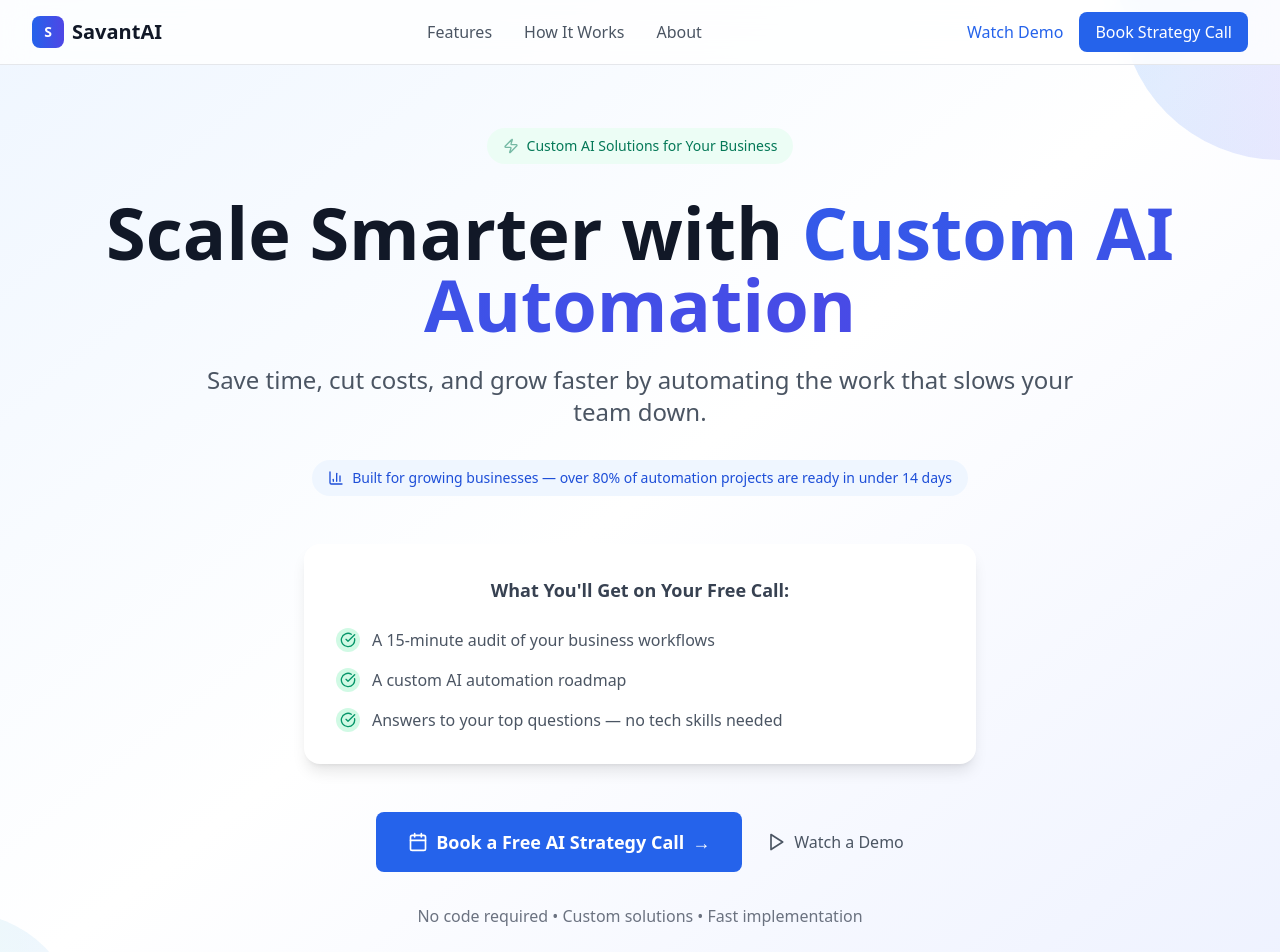
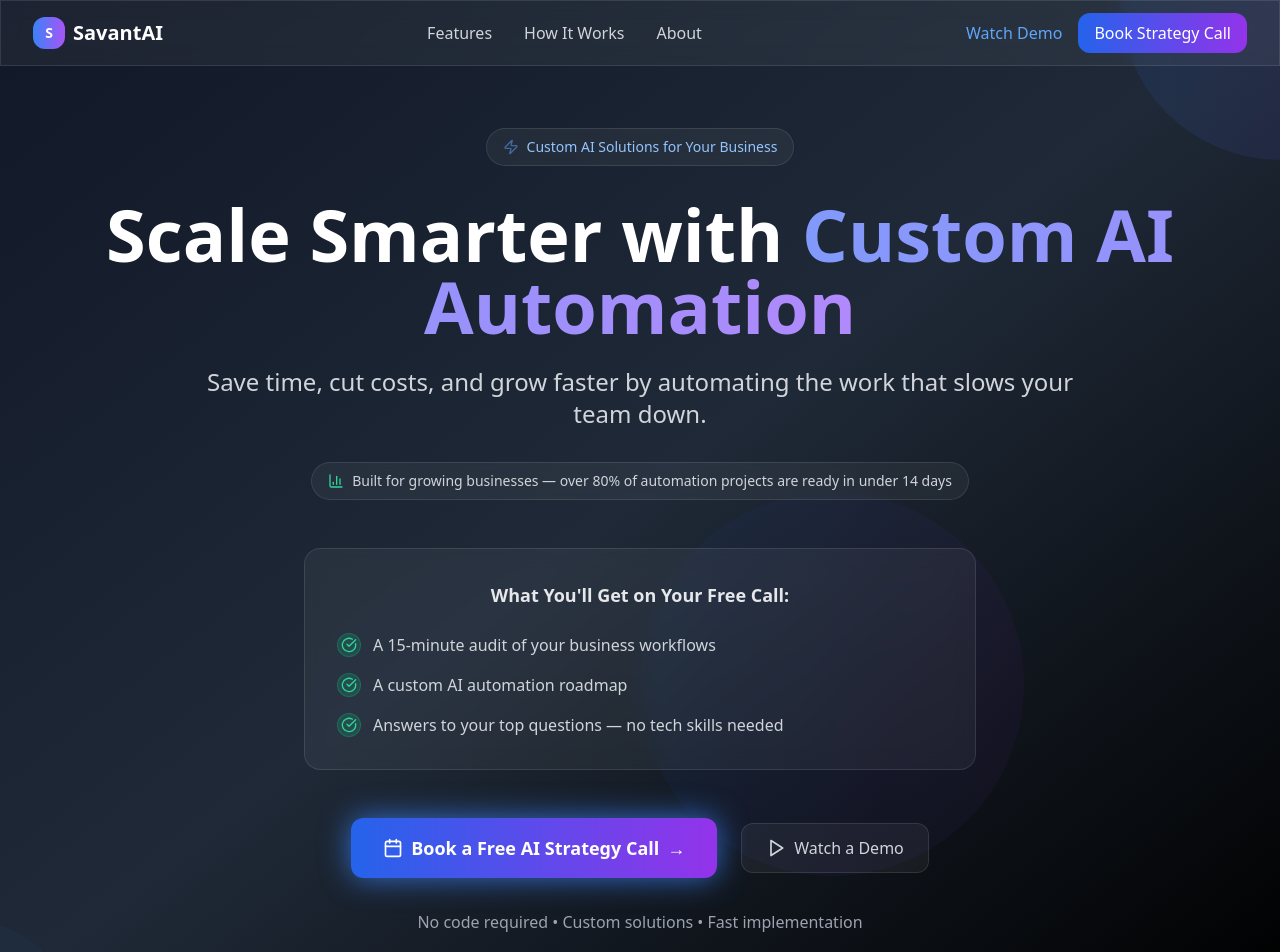
Before and after one commit to Jagrajveer/savant-ai, a React (Vite) app: page / in a window 1280 px wide. Shown: the top 952 px of the page. Built offline with nearby package versions, Linux system fonts and the light colour scheme.

Commit message:
Refactor: Implement modern, darker theme
Adjust the website's color scheme and styling to a modern, darker theme for improved visual appeal.

```diff
--- a/src/components/Header.tsx
+++ b/src/components/Header.tsx
@@ -7,32 +7,32 @@ const Header = () => {
   const [isMenuOpen, setIsMenuOpen] = useState(false);
 
   return (
-    <header className="fixed top-0 left-0 right-0 z-50 bg-white/80 backdrop-blur-md border-b border-gray-200">
+    <header className="fixed top-0 left-0 right-0 z-50 glass border-b border-gray-700">
       <div className="max-w-7xl mx-auto px-4 sm:px-6 lg:px-8">
         <div className="flex items-center justify-between h-16">
           {/* Logo */}
           <Link to="/" className="flex items-center space-x-2">
-            <div className="w-8 h-8 bg-gradient-to-r from-blue-600 to-indigo-600 rounded-lg flex items-center justify-center">
+            <div className="w-8 h-8 bg-gradient-to-r from-blue-500 to-purple-500 rounded-lg flex items-center justify-center">
               <span className="text-white font-bold text-sm">S</span>
             </div>
-            <span className="text-xl font-bold text-gray-900">SavantAI</span>
+            <span className="text-xl font-bold text-white">SavantAI</span>
           </Link>
 
           {/* Desktop Navigation */}
           <nav className="hidden md:flex items-center space-x-8">
-            <a href="#features" className="text-gray-600 hover:text-gray-900 transition-colors">Features</a>
-            <a href="#how-it-works" className="text-gray-600 hover:text-gray-900 transition-colors">How It Works</a>
-            <a href="#about" className="text-gray-600 hover:text-gray-900 transition-colors">About</a>
+            <a href="#features" className="text-gray-300 hover:text-white transition-colors">Features</a>
+            <a href="#how-it-works" className="text-gray-300 hover:text-white transition-colors">How It Works</a>
+            <a href="#about" className="text-gray-300 hover:text-white transition-colors">About</a>
           </nav>
 
           {/* Desktop CTA Buttons */}
           <div className="hidden md:flex items-center space-x-4">
-            <button className="text-blue-600 hover:text-blue-700 transition-colors">
+            <button className="text-blue-400 hover:text-blue-300 transition-colors">
               Watch Demo
             </button>
             <Link
               to="/demo-call"
-              className="bg-blue-600 text-white px-4 py-2 rounded-lg hover:bg-blue-700 transition-colors"
+              className="bg-gradient-to-r from-blue-600 to-purple-600 text-white px-4 py-2 rounded-lg hover:from-blue-700 hover:to-purple-700 transition-all duration-300 hover:scale-105"
             >
               Book Strategy Call
             </Link>
@@ -40,7 +40,7 @@ const Header = () => {
 
           {/* Mobile Menu Button */}
           <button
-            className="md:hidden"
+            className="md:hidden text-white"
             onClick={() => setIsMenuOpen(!isMenuOpen)}
           >
             {isMenuOpen ? <X size={24} /> : <Menu size={24} />}
@@ -49,17 +49,17 @@ const Header = () => {
 
         {/* Mobile Menu */}
         {isMenuOpen && (
-          <div className="md:hidden py-4 border-t border-gray-200">
+          <div className="md:hidden py-4 border-t border-gray-700">
             <nav className="flex flex-col space-y-4">
-              <a href="#features" className="text-gray-600 hover:text-gray-900 transition-colors">Features</a>
-              <a href="#how-it-works" className="text-gray-600 hover:text-gray-900 transition-colors">How It Works</a>
-              <a href="#about" className="text-gray-600 hover:text-gray-900 transition-colors">About</a>
-              <button className="text-blue-600 hover:text-blue-700 transition-colors text-left">
+              <a href="#features" className="text-gray-300 hover:text-white transition-colors">Features</a>
+              <a href="#how-it-works" className="text-gray-300 hover:text-white transition-colors">How It Works</a>
+              <a href="#about" className="text-gray-300 hover:text-white transition-colors">About</a>
+              <button className="text-blue-400 hover:text-blue-300 transition-colors text-left">
                 Watch Demo
               </button>
               <Link
                 to="/demo-call"
-                className="bg-blue-600 text-white px-4 py-2 rounded-lg hover:bg-blue-700 transition-colors text-center"
+                className="bg-gradient-to-r from-blue-600 to-purple-600 text-white px-4 py-2 rounded-lg hover:from-blue-700 hover:to-purple-700 transition-all duration-300 text-center"
               >
                 Book Strategy Call
               </Link>
--- a/src/components/HeroSection.tsx
+++ b/src/components/HeroSection.tsx
@@ -5,60 +5,61 @@ import { Link } from 'react-router-dom';
 
 const HeroSection = () => {
   return (
-    <section className="pt-32 pb-16 bg-gradient-to-br from-blue-50 via-white to-indigo-50 relative overflow-hidden">
+    <section className="pt-32 pb-16 bg-gradient-to-br from-gray-900 via-gray-800 to-black relative overflow-hidden">
       {/* Animated background elements */}
       <div className="absolute inset-0 overflow-hidden">
-        <div className="absolute -top-40 -right-40 w-80 h-80 bg-gradient-to-r from-blue-400/20 to-purple-400/20 rounded-full animate-pulse delay-1000"></div>
-        <div className="absolute -bottom-40 -left-40 w-60 h-60 bg-gradient-to-r from-emerald-400/20 to-blue-400/20 rounded-full animate-pulse delay-2000"></div>
+        <div className="absolute -top-40 -right-40 w-80 h-80 bg-gradient-to-r from-blue-500/10 to-purple-500/10 rounded-full animate-pulse delay-1000"></div>
+        <div className="absolute -bottom-40 -left-40 w-60 h-60 bg-gradient-to-r from-emerald-500/10 to-blue-500/10 rounded-full animate-pulse delay-2000"></div>
+        <div className="absolute top-1/2 left-1/2 transform -translate-x-1/2 -translate-y-1/2 w-96 h-96 bg-gradient-to-r from-blue-600/5 to-purple-600/5 rounded-full animate-float"></div>
       </div>
 
       <div className="max-w-7xl mx-auto px-4 sm:px-6 lg:px-8 text-center relative z-10">
         {/* Trust Badge */}
-        <div className="inline-flex items-center space-x-2 bg-emerald-50 text-emerald-700 px-4 py-2 rounded-full mb-8 animate-fade-in-up hover:scale-105 transition-all duration-300">
-          <Zap size={16} className="animate-pulse" />
+        <div className="inline-flex items-center space-x-2 glass text-blue-300 px-4 py-2 rounded-full mb-8 animate-fade-in-up hover:scale-105 transition-all duration-300">
+          <Zap size={16} className="animate-pulse text-blue-400" />
           <span className="text-sm font-medium">Custom AI Solutions for Your Business</span>
         </div>
 
         {/* Main Headline */}
-        <h1 className="text-5xl md:text-7xl font-bold text-gray-900 mb-6 animate-fade-in-up delay-200">
+        <h1 className="text-5xl md:text-7xl font-bold text-white mb-6 animate-fade-in-up delay-200">
           Scale Smarter with{' '}
-          <span className="bg-gradient-to-r from-blue-600 to-indigo-600 bg-clip-text text-transparent animate-gradient-shift">
+          <span className="bg-gradient-to-r from-blue-400 to-purple-400 bg-clip-text text-transparent animate-gradient-shift">
             Custom AI Automation
           </span>
         </h1>
 
         {/* Subheadline */}
-        <p className="text-xl md:text-2xl text-gray-600 mb-8 max-w-4xl mx-auto animate-fade-in-up delay-400">
+        <p className="text-xl md:text-2xl text-gray-300 mb-8 max-w-4xl mx-auto animate-fade-in-up delay-400">
           Save time, cut costs, and grow faster by automating the work that slows your team down.
         </p>
 
         {/* Social Proof Badge */}
-        <div className="inline-flex items-center space-x-2 bg-blue-50 text-blue-700 px-4 py-2 rounded-full mb-12 animate-fade-in-up delay-500 hover:scale-105 transition-all duration-300">
-          <BarChart3 className="w-4 h-4" />
+        <div className="inline-flex items-center space-x-2 glass text-gray-300 px-4 py-2 rounded-full mb-12 animate-fade-in-up delay-500 hover:scale-105 transition-all duration-300">
+          <BarChart3 className="w-4 h-4 text-emerald-400" />
           <span className="text-sm">Built for growing businesses — over 80% of automation projects are ready in under 14 days</span>
         </div>
 
         {/* What You'll Get */}
-        <div className="bg-white rounded-2xl shadow-lg p-8 mb-12 max-w-2xl mx-auto animate-fade-in-up delay-600 hover:shadow-2xl transition-all duration-500 hover:scale-105">
-          <h3 className="text-lg font-semibold text-gray-700 mb-6">What You'll Get on Your Free Call:</h3>
+        <div className="glass rounded-2xl p-8 mb-12 max-w-2xl mx-auto animate-fade-in-up delay-600 hover:shadow-2xl transition-all duration-500 hover:scale-105 border border-gray-700">
+          <h3 className="text-lg font-semibold text-gray-200 mb-6">What You'll Get on Your Free Call:</h3>
           <div className="space-y-4 text-left">
             <div className="flex items-center space-x-3 group hover:translate-x-2 transition-all duration-300">
-              <div className="w-6 h-6 bg-emerald-100 rounded-full flex items-center justify-center group-hover:scale-110 transition-transform duration-300">
-                <CheckCircle className="w-4 h-4 text-emerald-600" />
+              <div className="w-6 h-6 bg-emerald-500/20 rounded-full flex items-center justify-center group-hover:scale-110 transition-transform duration-300 border border-emerald-500/30">
+                <CheckCircle className="w-4 h-4 text-emerald-400" />
               </div>
-              <span className="text-gray-600">A 15-minute audit of your business workflows</span>
+              <span className="text-gray-300">A 15-minute audit of your business workflows</span>
             </div>
             <div className="flex items-center space-x-3 group hover:translate-x-2 transition-all duration-300 delay-100">
-              <div className="w-6 h-6 bg-emerald-100 rounded-full flex items-center justify-center group-hover:scale-110 transition-transform duration-300">
-                <CheckCircle className="w-4 h-4 text-emerald-600" />
+              <div className="w-6 h-6 bg-emerald-500/20 rounded-full flex items-center justify-center group-hover:scale-110 transition-transform duration-300 border border-emerald-500/30">
+                <CheckCircle className="w-4 h-4 text-emerald-400" />
               </div>
-              <span className="text-gray-600">A custom AI automation roadmap</span>
+              <span className="text-gray-300">A custom AI automation roadmap</span>
             </div>
             <div className="flex items-center space-x-3 group hover:translate-x-2 transition-all duration-300 delay-200">
-              <div className="w-6 h-6 bg-emerald-100 rounded-full flex items-center justify-center group-hover:scale-110 transition-transform duration-300">
-                <CheckCircle className="w-4 h-4 text-emerald-600" />
+              <div className="w-6 h-6 bg-emerald-500/20 rounded-full flex items-center justify-center group-hover:scale-110 transition-transform duration-300 border border-emerald-500/30">
+                <CheckCircle className="w-4 h-4 text-emerald-400" />
               </div>
-              <span className="text-gray-600">Answers to your top questions — no tech skills needed</span>
+              <span className="text-gray-300">Answers to your top questions — no tech skills needed</span>
             </div>
           </div>
         </div>
@@ -67,20 +68,20 @@ const HeroSection = () => {
         <div className="flex flex-col sm:flex-row items-center justify-center space-y-4 sm:space-y-0 sm:space-x-6 animate-fade-in-up delay-800">
           <Link
             to="/demo-call"
-            className="bg-blue-600 text-white px-8 py-4 rounded-lg text-lg font-semibold hover:bg-blue-700 transition-all duration-300 flex items-center space-x-2 hover:scale-105 hover:shadow-lg transform active:scale-95 group"
+            className="bg-gradient-to-r from-blue-600 to-purple-600 text-white px-8 py-4 rounded-lg text-lg font-semibold hover:from-blue-700 hover:to-purple-700 transition-all duration-300 flex items-center space-x-2 hover:scale-105 hover:shadow-lg transform active:scale-95 group animate-glow"
           >
             <Calendar className="w-5 h-5" />
             <span>Book a Free AI Strategy Call</span>
             <span className="transition-transform duration-300 group-hover:translate-x-1">→</span>
           </Link>
-          <button className="flex items-center space-x-2 text-gray-600 hover:text-gray-900 transition-all duration-300 hover:scale-105 group">
+          <button className="flex items-center space-x-2 text-gray-300 hover:text-white transition-all duration-300 hover:scale-105 group glass px-6 py-3 rounded-lg border border-gray-600 hover:border-gray-500">
             <Play className="w-5 h-5 group-hover:scale-110 transition-transform duration-300" />
             <span>Watch a Demo</span>
           </button>
         </div>
 
         {/* Bottom tagline */}
-        <p className="text-gray-500 mt-8 animate-fade-in-up delay-1000">No code required • Custom solutions • Fast implementation</p>
+        <p className="text-gray-400 mt-8 animate-fade-in-up delay-1000">No code required • Custom solutions • Fast implementation</p>
       </div>
     </section>
   );
--- a/src/index.css
+++ b/src/index.css
@@ -7,6 +7,47 @@
 
 @layer base {
   :root {
+    --background: 8 8% 8%;
+    --foreground: 210 40% 98%;
+
+    --card: 12 6% 12%;
+    --card-foreground: 210 40% 98%;
+
+    --popover: 12 6% 12%;
+    --popover-foreground: 210 40% 98%;
+
+    --primary: 220 70% 50%;
+    --primary-foreground: 210 40% 98%;
+
+    --secondary: 16 6% 16%;
+    --secondary-foreground: 210 40% 98%;
+
+    --muted: 16 6% 16%;
+    --muted-foreground: 215.4 16.3% 56.9%;
+
+    --accent: 16 6% 16%;
+    --accent-foreground: 210 40% 98%;
+
+    --destructive: 0 84.2% 60.2%;
+    --destructive-foreground: 210 40% 98%;
+
+    --border: 16 6% 20%;
+    --input: 16 6% 20%;
+    --ring: 220 70% 50%;
+
+    --radius: 0.75rem;
+
+    --sidebar-background: 12 6% 10%;
+    --sidebar-foreground: 240 5.3% 86.1%;
+    --sidebar-primary: 220 70% 50%;
+    --sidebar-primary-foreground: 0 0% 98%;
+    --sidebar-accent: 16 6% 16%;
+    --sidebar-accent-foreground: 240 5.9% 90%;
+    --sidebar-border: 16 6% 18%;
+    --sidebar-ring: 220 70% 50%;
+  }
+
+  .light {
     --background: 0 0% 100%;
     --foreground: 222.2 84% 4.9%;
 
@@ -16,7 +57,7 @@
     --popover: 0 0% 100%;
     --popover-foreground: 222.2 84% 4.9%;
 
-    --primary: 222.2 47.4% 11.2%;
+    --primary: 220 70% 50%;
     --primary-foreground: 210 40% 98%;
 
     --secondary: 210 40% 96.1%;
@@ -33,63 +74,18 @@
 
     --border: 214.3 31.8% 91.4%;
     --input: 214.3 31.8% 91.4%;
-    --ring: 222.2 84% 4.9%;
+    --ring: 220 70% 50%;
 
-    --radius: 0.5rem;
+    --radius: 0.75rem;
 
     --sidebar-background: 0 0% 98%;
-
     --sidebar-foreground: 240 5.3% 26.1%;
-
-    --sidebar-primary: 240 5.9% 10%;
-
+    --sidebar-primary: 220 70% 50%;
     --sidebar-primary-foreground: 0 0% 98%;
-
     --sidebar-accent: 240 4.8% 95.9%;
-
     --sidebar-accent-foreground: 240 5.9% 10%;
-
     --sidebar-border: 220 13% 91%;
-
-    --sidebar-ring: 217.2 91.2% 59.8%;
-  }
-
-  .dark {
-    --background: 222.2 84% 4.9%;
-    --foreground: 210 40% 98%;
-
-    --card: 222.2 84% 4.9%;
-    --card-foreground: 210 40% 98%;
-
-    --popover: 222.2 84% 4.9%;
-    --popover-foreground: 210 40% 98%;
-
-    --primary: 210 40% 98%;
-    --primary-foreground: 222.2 47.4% 11.2%;
-
-    --secondary: 217.2 32.6% 17.5%;
-    --secondary-foreground: 210 40% 98%;
-
-    --muted: 217.2 32.6% 17.5%;
-    --muted-foreground: 215 20.2% 65.1%;
-
-    --accent: 217.2 32.6% 17.5%;
-    --accent-foreground: 210 40% 98%;
-
-    --destructive: 0 62.8% 30.6%;
-    --destructive-foreground: 210 40% 98%;
-
-    --border: 217.2 32.6% 17.5%;
-    --input: 217.2 32.6% 17.5%;
-    --ring: 212.7 26.8% 83.9%;
-    --sidebar-background: 240 5.9% 10%;
-    --sidebar-foreground: 240 4.8% 95.9%;
-    --sidebar-primary: 224.3 76.3% 48%;
-    --sidebar-primary-foreground: 0 0% 100%;
-    --sidebar-accent: 240 3.7% 15.9%;
-    --sidebar-accent-foreground: 240 4.8% 95.9%;
-    --sidebar-border: 240 3.7% 15.9%;
-    --sidebar-ring: 217.2 91.2% 59.8%;
+    --sidebar-ring: 220 70% 50%;
   }
 }
 
@@ -171,6 +167,15 @@
     }
   }
 
+  @keyframes glow {
+    0%, 100% {
+      box-shadow: 0 0 20px rgba(59, 130, 246, 0.5);
+    }
+    50% {
+      box-shadow: 0 0 30px rgba(59, 130, 246, 0.8);
+    }
+  }
+
   .animate-fade-in {
     animation: fade-in 0.6s ease-out forwards;
   }
@@ -196,6 +201,10 @@
     animation: slide-in-right 0.6s ease-out forwards;
   }
 
+  .animate-glow {
+    animation: glow 2s ease-in-out infinite;
+  }
+
   /* Delay classes */
   .delay-100 { animation-delay: 0.1s; }
   .delay-200 { animation-delay: 0.2s; }
@@ -215,7 +224,7 @@
 
   .hover-lift:hover {
     transform: translateY(-4px);
-    box-shadow: 0 20px 25px -5px rgba(0, 0, 0, 0.1), 0 10px 10px -5px rgba(0, 0, 0, 0.04);
+    box-shadow: 0 20px 25px -5px rgba(0, 0, 0, 0.3), 0 10px 10px -5px rgba(0, 0, 0, 0.1);
   }
 
   /* Scroll animations */
@@ -228,6 +237,21 @@
   .scroll-animate.in-view {
     opacity: 1;
     transform: translateY(0);
+  }
+
+  /* Glass effect */
+  .glass {
+    background: rgba(255, 255, 255, 0.05);
+    backdrop-filter: blur(10px);
+    border: 1px solid rgba(255, 255, 255, 0.1);
+  }
+
+  /* Gradient text */
+  .gradient-text {
+    background: linear-gradient(135deg, #667eea 0%, #764ba2 100%);
+    -webkit-background-clip: text;
+    -webkit-text-fill-color: transparent;
+    background-clip: text;
   }
 }
 
```
Also changed, not shown: src/components/BeforeAfterSection.tsx (+34 -34 lines), src/components/FeaturesSection.tsx (+8 -8 lines), src/components/TrustSection.tsx (+24 -24 lines).
